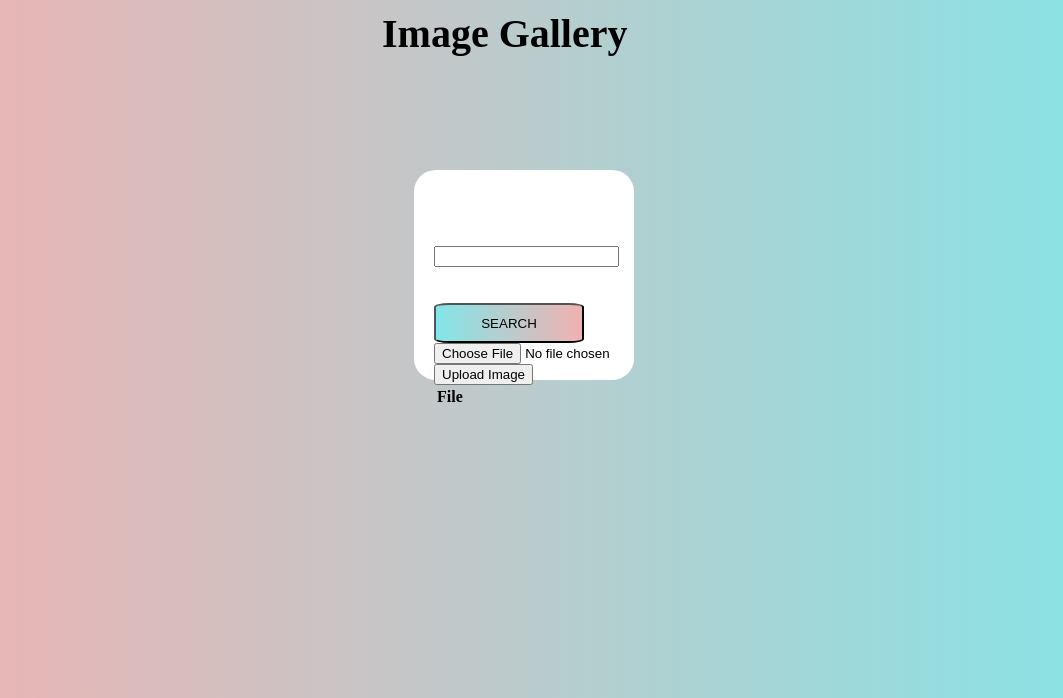
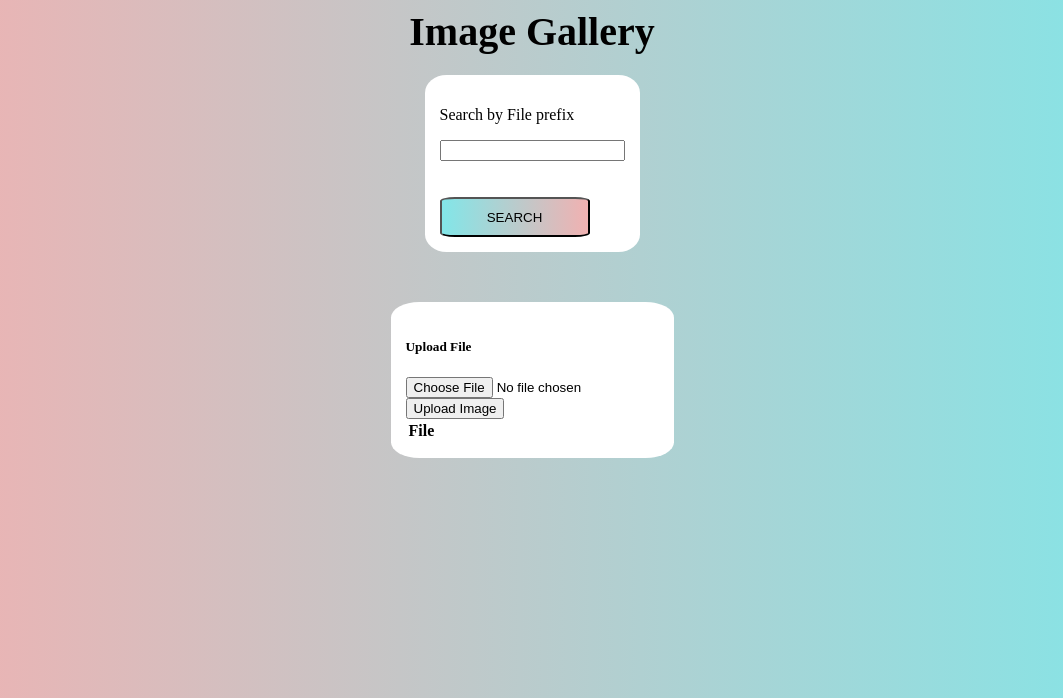
Before and after one commit to SolaOgunsola/422x-cloud9, a Flask app: page /search in a window 1280 px wide. Shown: the top 698 px of the page, without its empty margins (108-1171 px from the left). Run offline with Flask 2, Linux system fonts and the light colour scheme; data that the repository does not hold is empty.

Commit message:
beautiful

```diff
--- a/cloud_flask_app/app/templates/user/dashboard.html
+++ b/cloud_flask_app/app/templates/user/dashboard.html
@@ -4,18 +4,17 @@
     <link rel="stylesheet" href=""{{ url_for('static', filename='css/style.css') }}>
   </head>
   <body>
-	<div class="title">
-     Image Gallery
-    </div>
-    <div>
-
-    </div>
+    <div class="title">Image Gallery</div>
     <div class="content">
       <form action="/search" method="get">
+        <p>Search by File prefix</p>
         <p><input type="search" id="search" name="search" autocomplete="off"></p>
         <button type="submit" name="submit" class="btn btn-primary btn-sm">SEARCH</button>
       </form>
+    </div>
+    <div class="content">
       <form action="/upload" method="POST" enctype="multipart/form-data">
+        <h5>Upload File</h5>
         <input type="file" name="file" id="fileToUpload">
         <br>
         <input type="submit" value="Upload Image">
@@ -48,17 +47,14 @@
         background-image: linear-gradient(to right, #f1b1b1 , #82e6e8);
     }
     .title{
-        position: absolute;
-  top: 20%;
-  left: 50%;
-  margin: -150px 0 0 -150px;
+      text-align: center;
+      margin-bottom: -30px;
       font-size: 40px;
       font-weight: 700;
     }
     .title:hover{
       transform: scale(1.2);
       color: white;
-
     }
     label{
         padding: 20px;
@@ -72,15 +68,12 @@ color: white;
     background-image: linear-gradient(to right,#82e6e8, #f1b1b1);
     }
     .content {
-        position: absolute;
-  top: 20%;
- left: 40%;
-   margin: 10px;
-   padding-top: 60px;
-   padding-left: 20px;
+      top: 30px;
+      width: fit-content;
+      margin: auto;
+      margin-top: 50px;
+      padding: 15px;
       border-radius: 10%;
       background-color: white;
-    height: 150px;
-    width: 200px;
     }
 </style>
```
Lines whose indentation alone changed are shown as unchanged.
